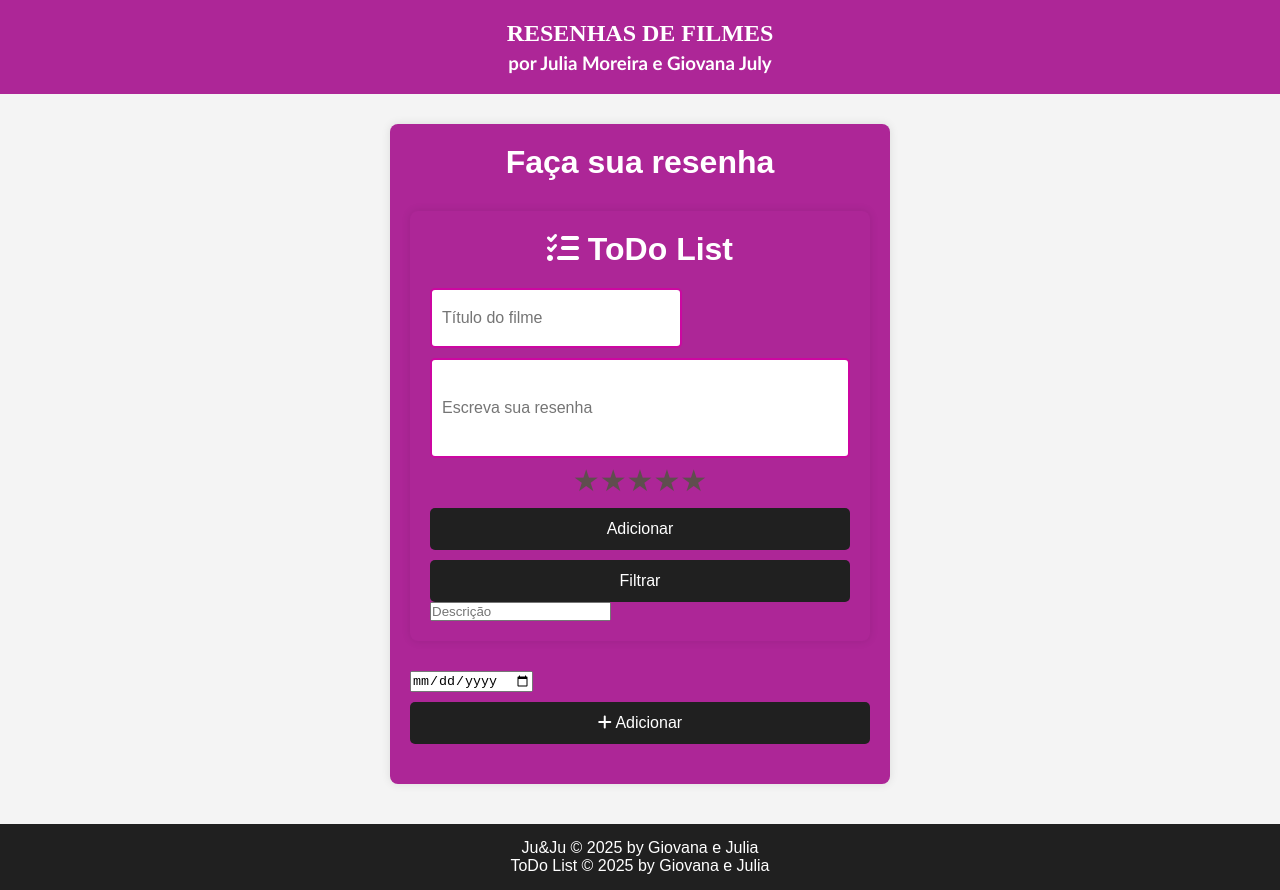
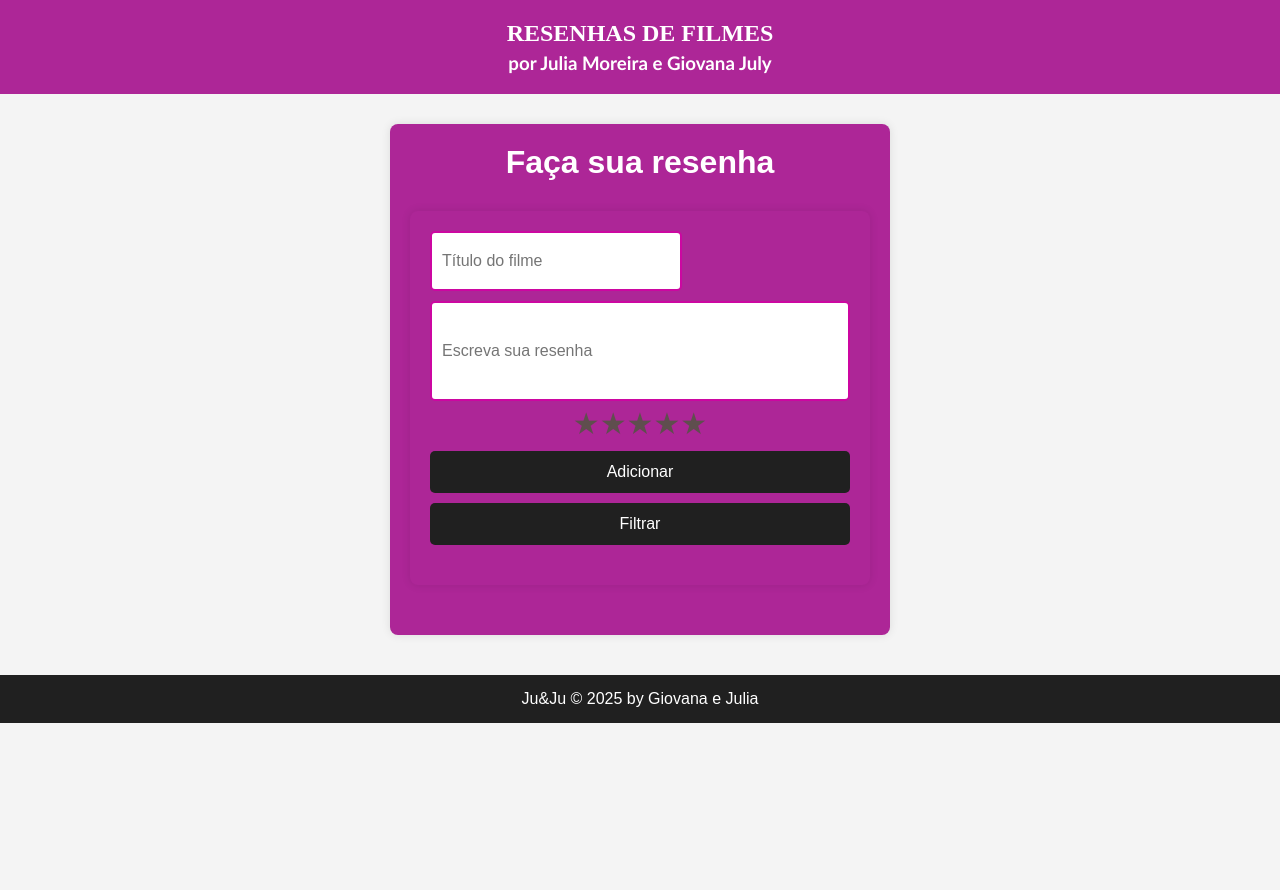
Before and after one commit to jxlhxa/atvfilme, a website: page view/index.html in a window 1280 px wide. After the commit the page ends 800 px from the top, so only its background shows below. Drawn offline with Linux system fonts and the light colour scheme.

Commit message:
finalizado

```diff
--- a/view/index.html
+++ b/view/index.html
@@ -19,7 +19,6 @@
             <h1> Faça sua resenha</h1>
 
          <div class="container">
-            <h1><i class="fa-solid fa-list-check"></i> ToDo List</h1>
 
             <form id="form-tarefa">
                 <div>
@@ -50,12 +49,6 @@
 
                 <button type="submit" class="Adicionar"> Adicionar</button>
             <button type="button" class="Filtrar" id="btn-filtrar">Filtrar</button>
-                    <input type="text" id="descricao" placeholder="Descrição" required>
-                </div>
-                <div>
-                    <input type="date" id="data" required>
-                </div>
-                <button type="submit"><i class="fa-solid fa-plus"></i> Adicionar</button>
             </form>
             <div>
                 <ul id="lista-tarefas"></ul>
@@ -64,7 +57,6 @@
     </main>
     <footer>
         <div> Ju&Ju &copy; 2025 by Giovana e Julia</div>
-        <div>ToDo List &copy; 2025 by Giovana e Julia</div>
     </footer>
     <script src="js/app.js"></script>
 </body>
```
